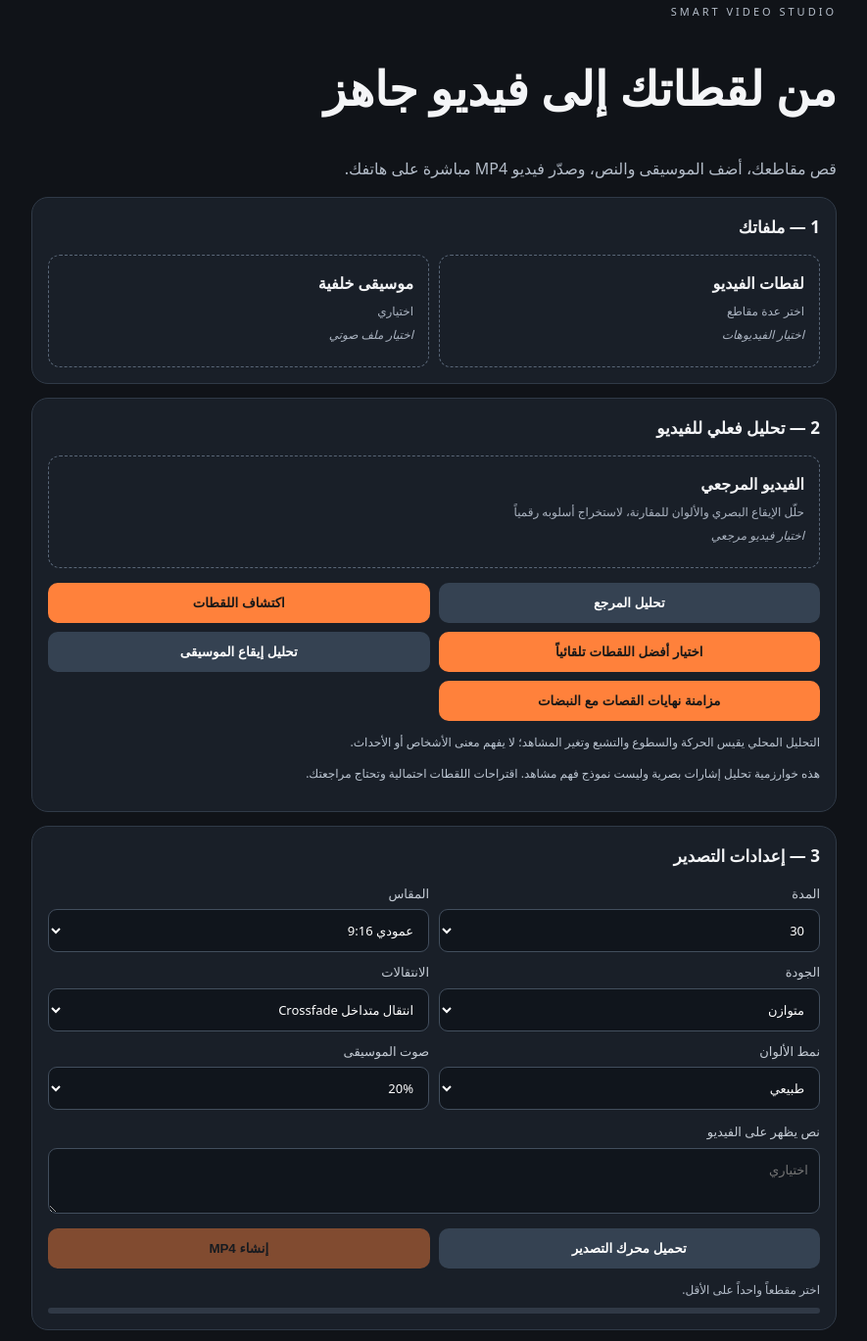
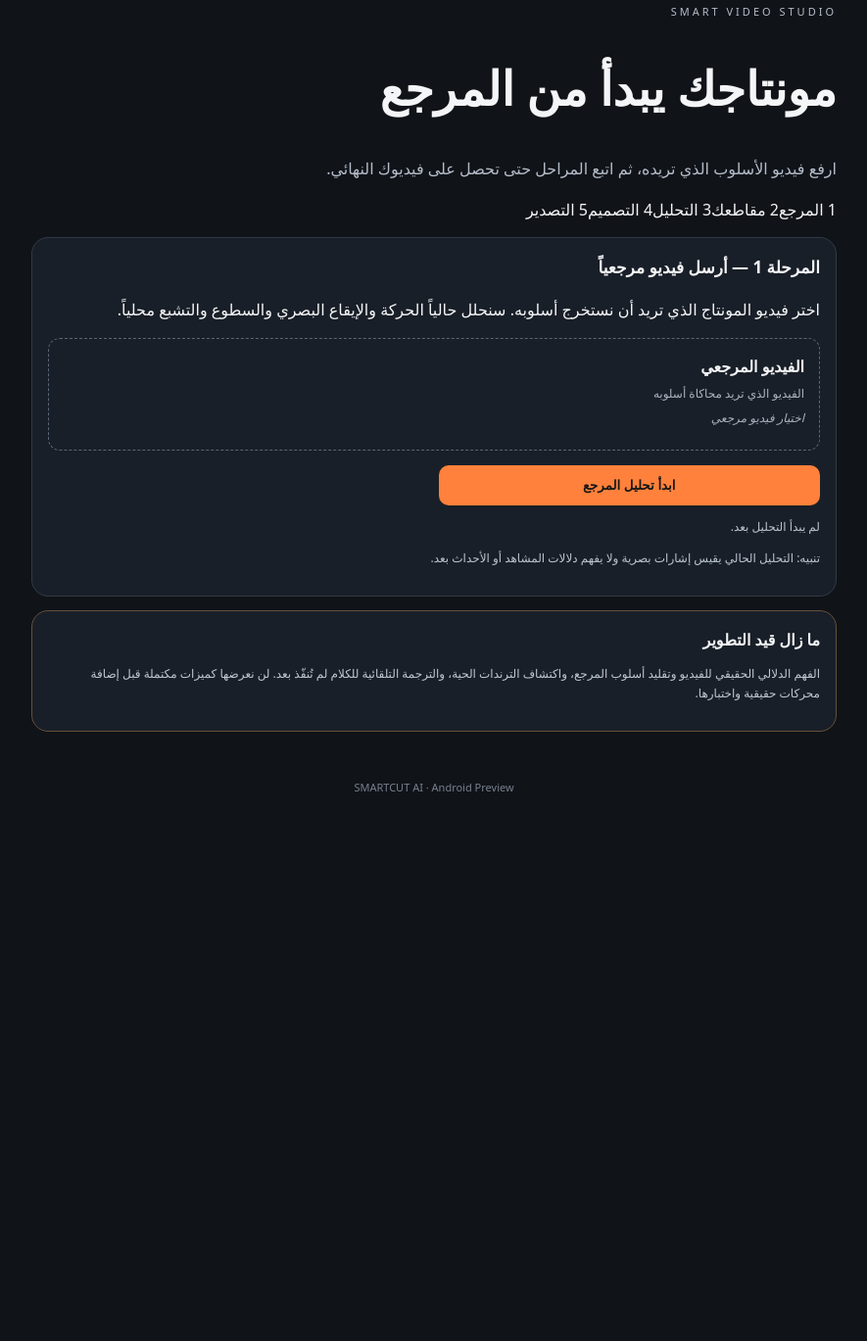
Before and after one commit to hicham07dzz-cyber/WARFOX, a website: page smartcut-android/www/index.html in a window 1280 px wide. Shown: the part 84-1453 px from the top of the page at 98% size, without its empty margins (197-1082 px from the left). After the commit the page ends 921 px from the top, so only its background shows below. Drawn offline with Linux system fonts and the light colour scheme.

Commit message:
Restructure SmartCut into guided editing stages

```diff
--- a/smartcut-android/www/index.html
+++ b/smartcut-android/www/index.html
@@ -1,23 +1,31 @@
 <!doctype html>
 <html lang="ar" dir="rtl"><head><meta charset="utf-8"><meta name="viewport" content="width=device-width,initial-scale=1,viewport-fit=cover"><meta name="theme-color" content="#101318"><title>SmartCut AI</title><link rel="stylesheet" href="style.css"></head>
 <body><header><a class="brand">✦ SMARTCUT <span>AI</span></a><span class="tag">استوديو المونتاج الذكي</span></header><main>
-<section class="hero"><p class="eyebrow">SMART VIDEO STUDIO</p><h1>من لقطاتك إلى فيديو جاهز</h1><p>قص مقاطعك، أضف الموسيقى والنص، وصدّر فيديو MP4 مباشرة على هاتفك.</p></section>
-<section class="panel"><h2>1 — ملفاتك</h2><div class="grid">
-<label class="upload"><b>لقطات الفيديو</b><small>اختر عدة مقاطع</small><input id="clips" type="file" accept="video/*" multiple><i id="clipLabel">اختيار الفيديوهات</i></label>
-<label class="upload"><b>موسيقى خلفية</b><small>اختياري</small><input id="music" type="file" accept="audio/*"><i id="musicLabel">اختيار ملف صوتي</i></label></div><div id="clipList"></div></section>
-<section class="panel"><h2>2 — تحليل فعلي للفيديو</h2>
-<label class="upload"><b>الفيديو المرجعي</b><small>حلّل الإيقاع البصري والألوان للمقارنة، لاستخراج أسلوبه رقمياً</small><input id="reference" type="file" accept="video/*"><i id="referenceLabel">اختيار فيديو مرجعي</i></label>
-<div class="actions"><button id="analyzeReference" class="secondary" type="button">تحليل المرجع</button><button id="analyzeClips" type="button">اكتشاف اللقطات</button><button id="autoSelect" type="button">اختيار أفضل اللقطات تلقائياً</button><button id="analyzeBeats" class="secondary" type="button">تحليل إيقاع الموسيقى</button><button id="syncBeats" type="button">مزامنة نهايات القصات مع النبضات</button></div>
-<div id="analysisStatus" class="analysisStatus">التحليل المحلي يقيس الحركة والسطوع والتشبع وتغير المشاهد؛ لا يفهم معنى الأشخاص أو الأحداث.</div><div id="analysisResults"></div>
-<p class="smallNote">هذه خوارزمية تحليل إشارات بصرية وليست نموذج فهم مشاهد. اقتراحات اللقطات احتمالية وتحتاج مراجعتك.</p></section>
-<section class="panel"><h2>3 — إعدادات التصدير</h2><div class="settings">
+<section class="hero"><p class="eyebrow">SMART VIDEO STUDIO</p><h1>مونتاجك يبدأ من المرجع</h1><p>ارفع فيديو الأسلوب الذي تريده، ثم اتبع المراحل حتى تحصل على فيديوك النهائي.</p></section>
+<nav class="workflowSteps" aria-label="مراحل العمل"><span class="active" data-indicator="1">1 المرجع</span><span data-indicator="2">2 مقاطعك</span><span data-indicator="3">3 التحليل</span><span data-indicator="4">4 التصميم</span><span data-indicator="5">5 التصدير</span></nav>
+<section class="panel" id="stepReference" data-step="1"><h2>المرحلة 1 — أرسل فيديو مرجعياً</h2><p class="stepIntro">اختر فيديو المونتاج الذي تريد أن نستخرج أسلوبه. سنحلل حالياً الحركة والإيقاع البصري والسطوع والتشبع محلياً.</p>
+<label class="upload"><b>الفيديو المرجعي</b><small>الفيديو الذي تريد محاكاة أسلوبه</small><input id="reference" type="file" accept="video/*"><i id="referenceLabel">اختيار فيديو مرجعي</i></label>
+<div class="actions"><button id="analyzeReference" type="button">ابدأ تحليل المرجع</button></div>
+<div id="analysisStatus" class="analysisStatus">لم يبدأ التحليل بعد.</div><div id="analysisResults"></div>
+<p class="smallNote">تنبيه: التحليل الحالي يقيس إشارات بصرية ولا يفهم دلالات المشاهد أو الأحداث بعد.</p></section>
+<section class="panel hidden" id="stepClips" data-step="2"><h2>المرحلة 2 — أرسل مقاطعك</h2><p class="stepIntro">انتهى تحليل المرجع. الآن اختر المقاطع التي تريد استخدامها لصنع فيديو جديد بنفس الأسلوب قدر الإمكان.</p>
+<div class="grid"><label class="upload"><b>لقطات الفيديو</b><small>اختر عدة مقاطع</small><input id="clips" type="file" accept="video/*" multiple><i id="clipLabel">اختيار الفيديوهات</i></label>
+<label class="upload"><b>موسيقى خلفية</b><small>اختياري</small><input id="music" type="file" accept="audio/*"><i id="musicLabel">اختيار ملف صوتي</i></label></div><div id="clipList"></div>
+<div class="actions"><button id="continueToAnalysis" type="button" disabled>متابعة إلى تحليل المقاطع</button></div></section>
+<section class="panel hidden" id="stepAnalysis" data-step="3"><h2>المرحلة 3 — تحليل واختيار أفضل اللقطات</h2><p class="stepIntro">يفحص التطبيق مقاطعك ويقترح أفضل الأجزاء حسب الحركة والتغير البصري ومدى قرب ألوانها من المرجع.</p>
+<div class="actions"><button id="analyzeClips" class="secondary" type="button">تحليل المقاطع</button><button id="autoSelect" type="button">اختيار أفضل اللقطات تلقائياً</button><button id="analyzeBeats" class="secondary" type="button">تحليل إيقاع الموسيقى</button><button id="syncBeats" type="button">مزامنة نهايات القصات مع النبضات</button></div>
+<div id="clipAnalysisStatus" class="analysisStatus">ارفع المقاطع أولاً ثم ابدأ التحليل.</div><div id="clipAnalysisResults"></div>
+<p class="smallNote">الاقتراحات احتمالية وتحتاج مراجعتك؛ ليست اكتشافاً دلالياً للأحداث.</p>
+<div class="actions"><button id="continueToDesign" type="button" disabled>اعتماد اللقطات والانتقال للتصميم</button></div></section>
+<section class="panel hidden" id="stepDesign" data-step="4"><h2>المرحلة 4 — إعداد تصميم الفيديو</h2><p class="stepIntro">اضبط المدة والمقاس والانتقالات والصوت. سيتم تطبيق الإعدادات على المقاطع التي اعتمدتها.</p>
+<div class="settings">
 <label>المدة<select id="target"><option>15</option><option selected>30</option><option>45</option><option>60</option></select></label>
 <label>المقاس<select id="ratio"><option value="9:16">عمودي 9:16</option><option value="16:9">أفقي 16:9</option><option value="1:1">مربع 1:1</option></select></label>
 <label>الجودة<select id="quality"><option value="fast">سريع</option><option value="balanced" selected>متوازن</option><option value="high">عالٍ</option></select></label>
 <label>الانتقالات<select id="transition"><option value="none">بدون</option><option value="fade">تلاشي دخول وخروج لكل مقطع</option><option value="crossfade" selected>انتقال متداخل Crossfade</option></select></label><label>نمط الألوان<select id="look"><option value="natural">طبيعي</option><option value="cinematic">سينمائي</option><option value="vivid">حيوي</option><option value="warm">دافئ</option><option value="clean">نظيف</option></select></label>
 <label>صوت الموسيقى<select id="volume"><option value=".1">10%</option><option value=".2" selected>20%</option><option value=".35">35%</option><option value=".5">50%</option></select></label></div>
 <label class="field">نص يظهر على الفيديو<textarea id="caption" rows="2" placeholder="اختياري"></textarea></label>
-<div class="actions"><button id="loadEngine" class="secondary">تحميل محرك التصدير</button><button id="export" disabled>إنشاء MP4</button></div><div id="status">اختر مقطعاً واحداً على الأقل.</div><div class="progress"><div id="progressBar"></div></div></section>
-<section class="panel"><h2>4 — المعاينة</h2><video id="preview" controls playsinline></video><a id="download" class="download hidden">تنزيل MP4</a></section>
-<section class="notice"><b>الميزات غير المفعّلة بعد</b><p>اكتشاف الترندات الحية وفهم محتوى المشاهد وتقليد أسلوب المرجع دلالياً والترجمة التلقائية للكلام ما زالت غير مفعّلة؛ تحتاج مصادر ترند موثوقة ونموذج رؤية ونموذج تعرف على الكلام. أنماط الألوان الحالية فلاتر يدوية وليست ذكاءً اصطناعياً. لم أضع أزراراً وهمية لهذه الوظائف. التحليل أعلاه يعمل محلياً ولا يرفع الفيديو.</p></section>
-</main><footer>SMARTCUT AI · Android Preview</footer><script type="module" src="app.js"></script></body></html>
+<div class="actions"><button id="loadEngine" class="secondary" type="button">تحميل محرك التصدير</button><button id="export" disabled type="button">إنشاء MP4</button></div><div id="status">أكمل المراحل السابقة أولاً.</div><div class="progress"><div id="progressBar"></div></div></section>
+<section class="panel hidden" id="stepPreview" data-step="5"><h2>المرحلة 5 — معاينة النتيجة</h2><p class="stepIntro">شاهد الفيديو الناتج، وإذا أعجبك نزّله على هاتفك.</p><video id="preview" controls playsinline></video><a id="download" class="download hidden">تنزيل MP4</a></section>
+<section class="notice"><b>ما زال قيد التطوير</b><p>الفهم الدلالي الحقيقي للفيديو وتقليد أسلوب المرجع، واكتشاف الترندات الحية، والترجمة التلقائية للكلام لم تُنفّذ بعد. لن نعرضها كميزات مكتملة قبل إضافة محركات حقيقية واختبارها.</p></section>
+</main><footer>SMARTCUT AI · Android Preview</footer><script type="module" src="app.js"></script><script type="module" src="workflow.js"></script></body></html>
```
